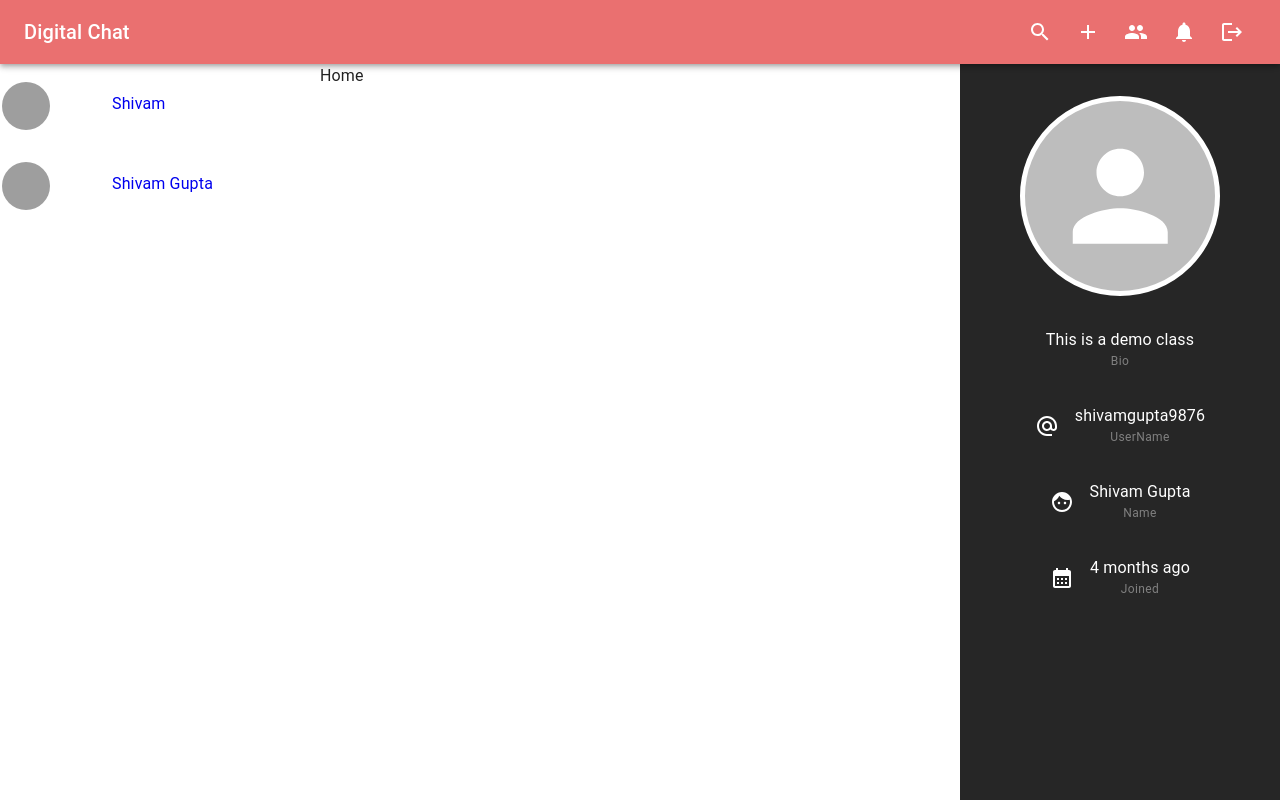
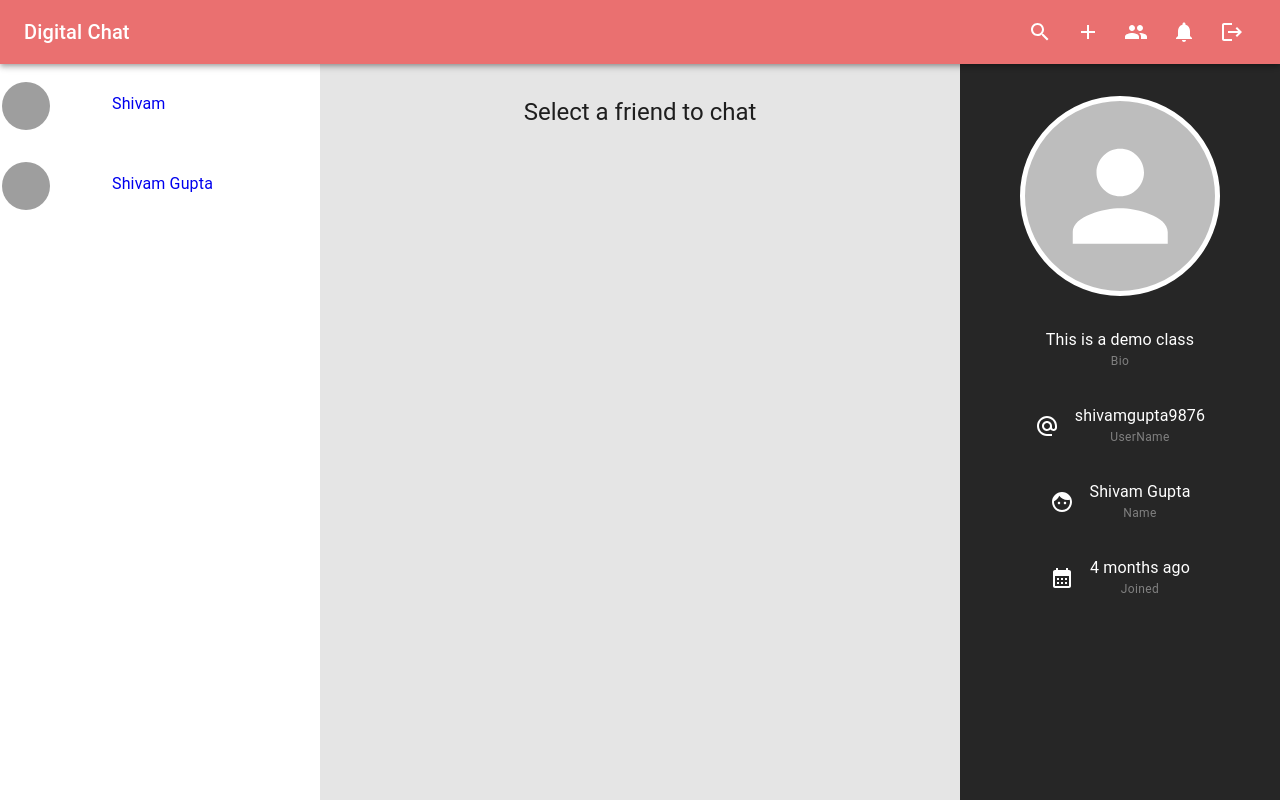
Before and after one commit to shivamgupta002/ChatApp, a React (Vite) app in the folder client/: page / in a window 1280 px wide. Built offline with nearby package versions, Linux system fonts and the light colour scheme; grey boxes are pictures that could not be loaded.

Commit message:
Home added

```diff
--- a/client/src/pages/Home.jsx
+++ b/client/src/pages/Home.jsx
@@ -1,8 +1,13 @@
+import { Box, Typography } from "@mui/material";
 import AppLayout from "../components/layout/AppLayout";
 const Home = () => {
   return (
     <>
-      <div>Home</div>
+      <Box bgcolor={"rgba(0,0,0,0.1)"} height={"100%"} >
+        <Typography p={"2rem"} variant="h5" textAlign={"center"}>
+          Select a friend to chat
+        </Typography>
+      </Box>
     </>
   );
 };
```
